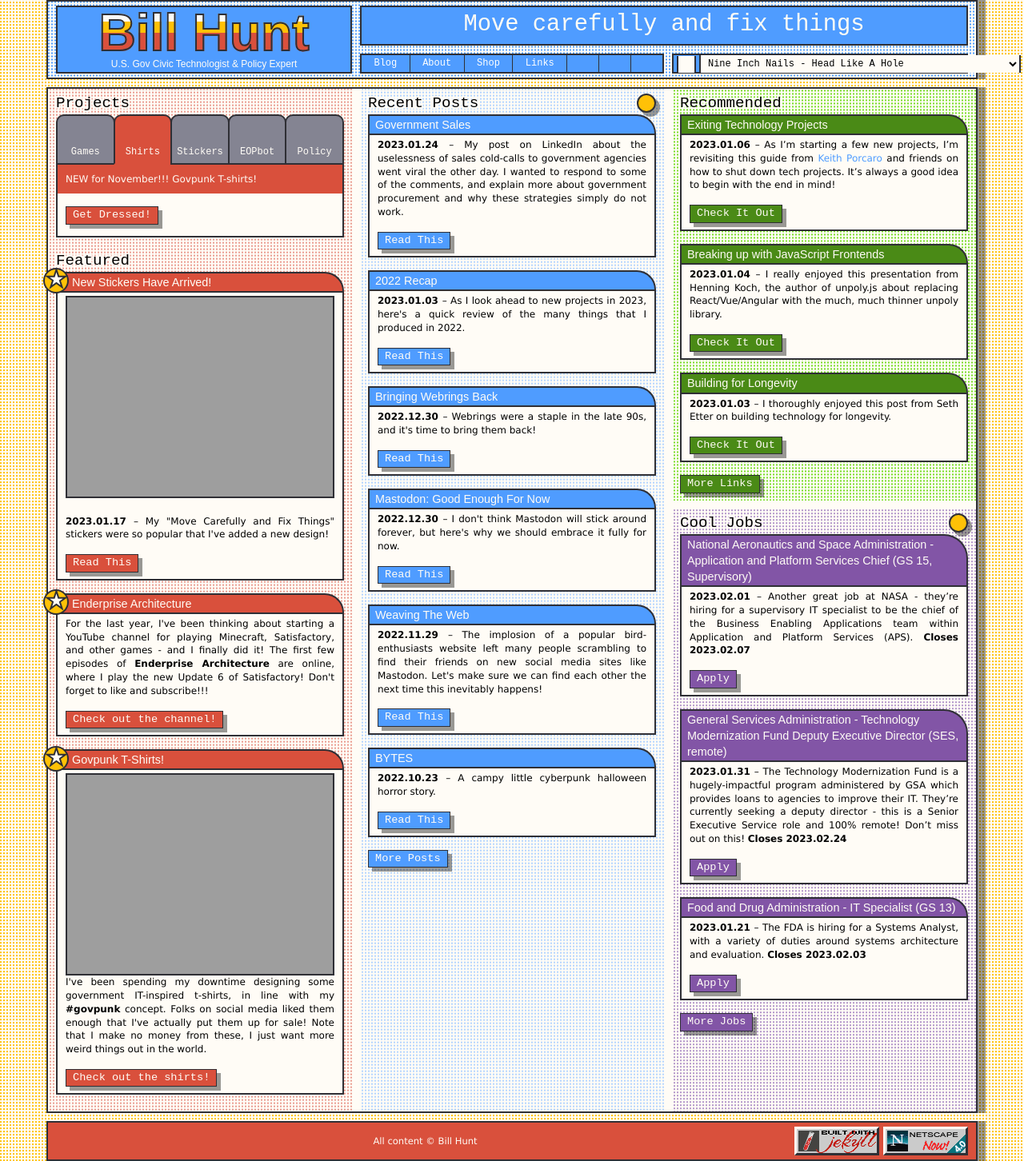
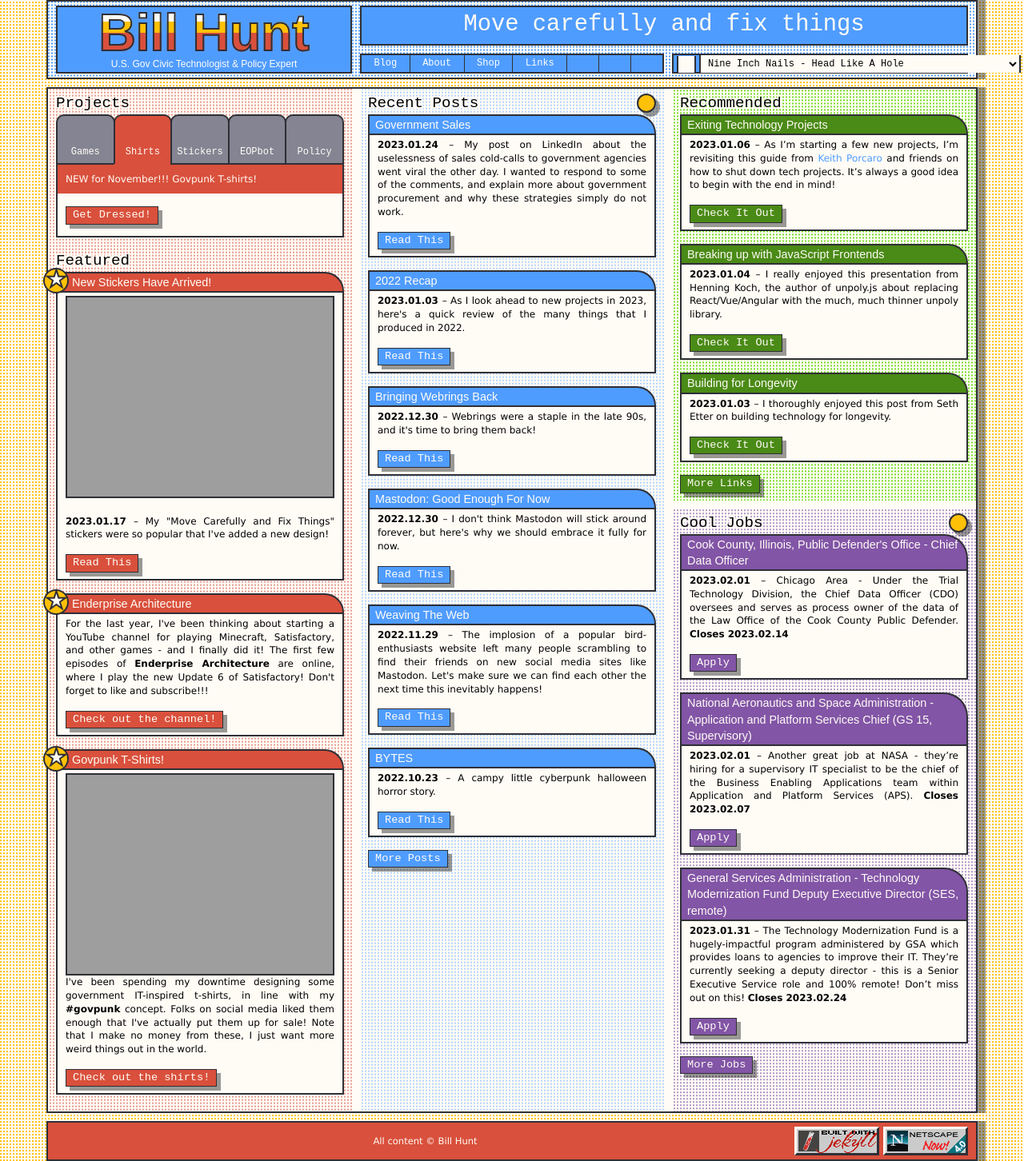
Before and after one commit to krusynth/billhunt.dev, a Jekyll site: the page built from index.md, in a window 1280 px wide. Shown: the whole page at 80% size. Built offline with Jekyll 4.4.1, drawn with Linux system fonts in a browser that asks for light colours; some web fonts are replaced.

Commit message:
Update jobs.

```diff
--- a/_data/jobs.yml
+++ b/_data/jobs.yml
@@ -1,3 +1,9 @@
+- title: Cook County, Illinois, Public Defender's Office - Chief Data Officer
+  url: https://cookcountyil.taleo.net/careersection/100/jobdetail.ftl?job=00129563&lang=en
+  date: 2023-02-01
+  closes: 2023-02-14
+  content: Chicago Area - Under the Trial Technology Division, the Chief Data Officer (CDO) oversees and serves as process owner of the data of the Law Office of the Cook County Public Defender.
+
 - title: National Aeronautics and Space Administration - Application and Platform Services Chief (GS 15, Supervisory)
   url: https://www.usajobs.gov/job/703587200
   date: 2023-02-01
```
